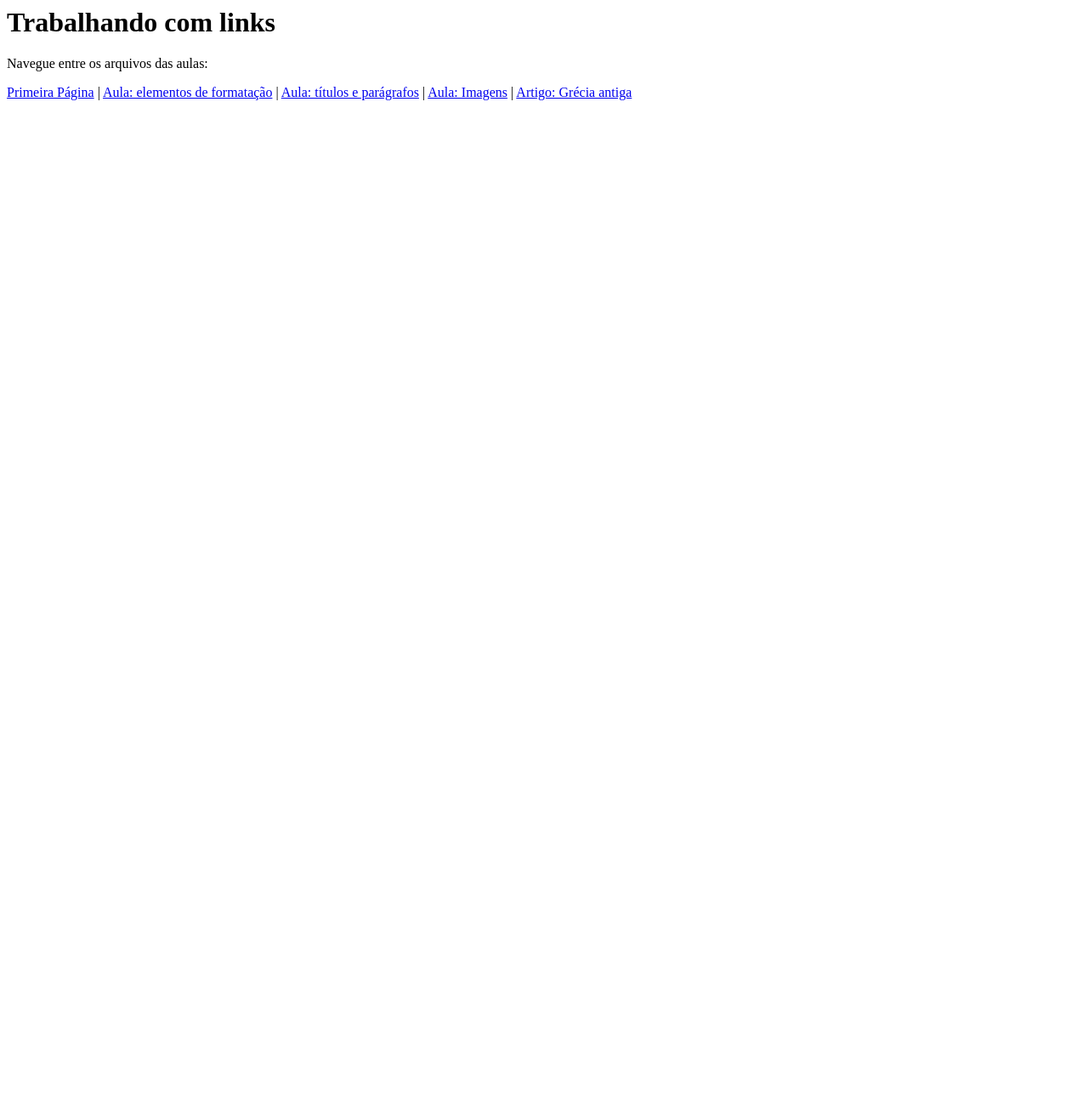
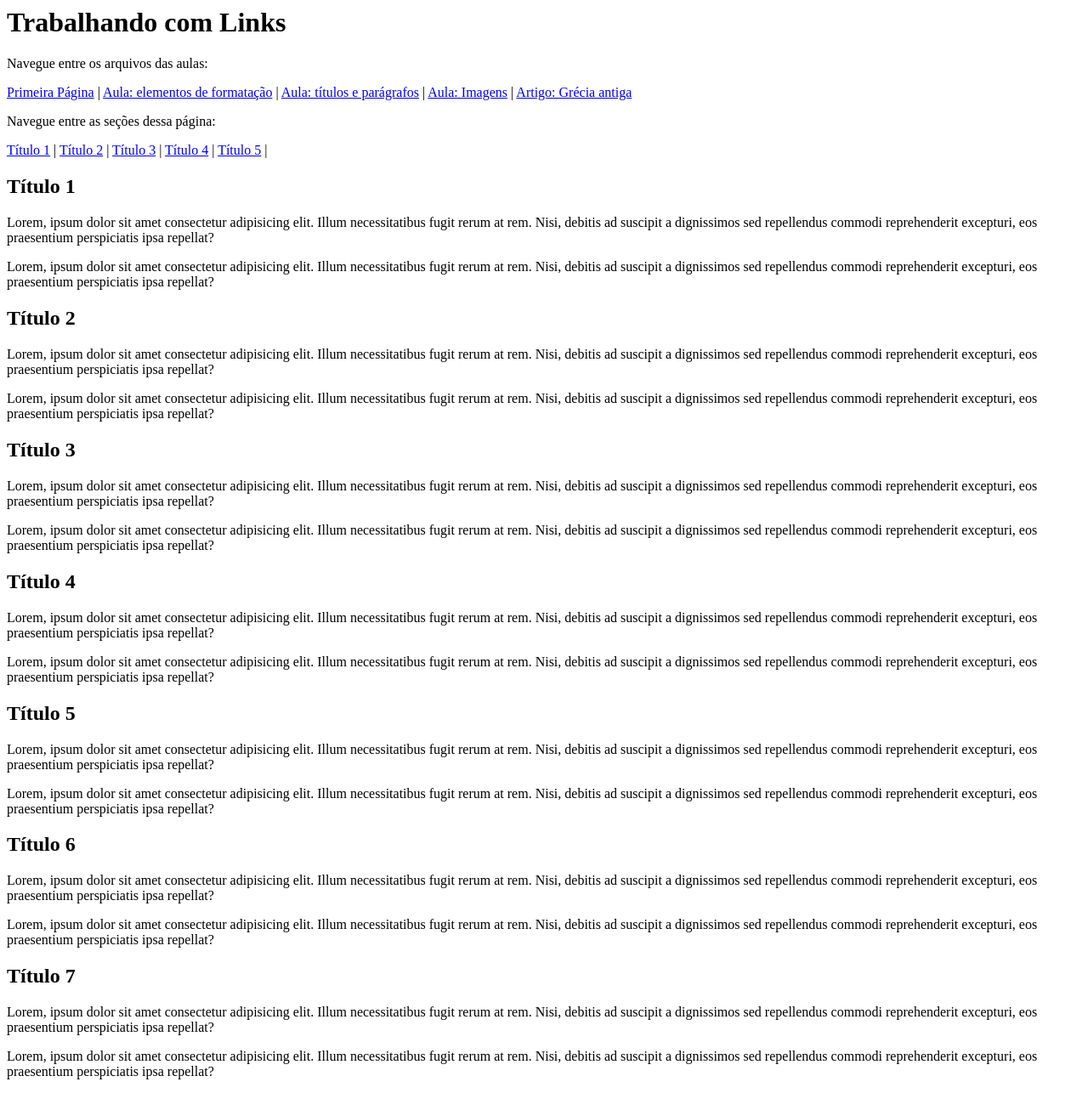
Before and after one commit to Brenopais/curso_onebitcode, a plain HTML site: page 03#Html5/FundamentosHtml/links/index.html in a window 1280 px wide. Shown: the whole page at 85% size. Before the commit the page ends 800 px from the top, so only its background shows below. Drawn offline with Linux system fonts and the light colour scheme.

Commit message:
Estudos Diarios

```diff
--- a/03#Html5/FundamentosHtml/links/index.html
+++ b/03#Html5/FundamentosHtml/links/index.html
@@ -1,18 +1,56 @@
 <html>
+
 <head>
-	<title>Trabalhando com links</title>
+    <title>Trabalhando com Links</title>
 </head>
 
 <body>
-	<h1>Trabalhando com links</h1>
+    <h1>Trabalhando com Links</h1>
 
-	<div>
-		<p>Navegue entre os arquivos das aulas:</p>
-    <a href="../index.html">Primeira Página</a> |
-    <a href="../formatacao/index.html">Aula: elementos de formatação</a> |
-    <a href="../titulos">Aula: títulos e parágrafos</a> |
-    <a href="../imagens/index.html">Aula: Imagens</a> |
-    <a href="../grecia">Artigo: Grécia antiga</a>
-	</div>
+    <div>
+        <p>Navegue entre os arquivos das aulas:</p>
+        <a href="/">Primeira Página</a> |
+        <a href="/formatacao/index.html">Aula: elementos de formatação</a> |
+        <a href="/titulos/index.html">Aula: títulos e parágrafos</a> |
+        <a href="/imagens/index.html">Aula: Imagens</a> |
+        <a href="/grecia">Artigo: Grécia antiga</a>
+    </div>
+
+		<div>
+        <p>Navegue entre as seções dessa página:</p>
+        <a href="#titulo-1">Título 1</a> |
+        <a href="#titulo-2">Título 2</a> |
+        <a href="#titulo-3">Título 3</a> |
+        <a href="#titulo-4">Título 4</a> |
+        <a href="#titulo-5">Título 5</a> |
+    </div>
+
+    <h2 id="titulo-1">Título 1</h2>
+    <p>Lorem, ipsum dolor sit amet consectetur adipisicing elit. Illum necessitatibus fugit rerum at rem. Nisi, debitis ad suscipit a dignissimos sed repellendus commodi reprehenderit excepturi, eos praesentium perspiciatis ipsa repellat?</p>
+    <p>Lorem, ipsum dolor sit amet consectetur adipisicing elit. Illum necessitatibus fugit rerum at rem. Nisi, debitis ad suscipit a dignissimos sed repellendus commodi reprehenderit excepturi, eos praesentium perspiciatis ipsa repellat?</p>
+
+    <h2 id="titulo-2">Título 2</h2>
+    <p>Lorem, ipsum dolor sit amet consectetur adipisicing elit. Illum necessitatibus fugit rerum at rem. Nisi, debitis ad suscipit a dignissimos sed repellendus commodi reprehenderit excepturi, eos praesentium perspiciatis ipsa repellat?</p>
+    <p>Lorem, ipsum dolor sit amet consectetur adipisicing elit. Illum necessitatibus fugit rerum at rem. Nisi, debitis ad suscipit a dignissimos sed repellendus commodi reprehenderit excepturi, eos praesentium perspiciatis ipsa repellat?</p>
+
+    <h2 id="titulo-3">Título 3</h2>
+    <p>Lorem, ipsum dolor sit amet consectetur adipisicing elit. Illum necessitatibus fugit rerum at rem. Nisi, debitis ad suscipit a dignissimos sed repellendus commodi reprehenderit excepturi, eos praesentium perspiciatis ipsa repellat?</p>
+    <p>Lorem, ipsum dolor sit amet consectetur adipisicing elit. Illum necessitatibus fugit rerum at rem. Nisi, debitis ad suscipit a dignissimos sed repellendus commodi reprehenderit excepturi, eos praesentium perspiciatis ipsa repellat?</p>
+
+    <h2 id="titulo-4">Título 4</h2>
+    <p>Lorem, ipsum dolor sit amet consectetur adipisicing elit. Illum necessitatibus fugit rerum at rem. Nisi, debitis ad suscipit a dignissimos sed repellendus commodi reprehenderit excepturi, eos praesentium perspiciatis ipsa repellat?</p>
+    <p>Lorem, ipsum dolor sit amet consectetur adipisicing elit. Illum necessitatibus fugit rerum at rem. Nisi, debitis ad suscipit a dignissimos sed repellendus commodi reprehenderit excepturi, eos praesentium perspiciatis ipsa repellat?</p>
+
+    <h2 id="titulo-5">Título 5</h2>
+    <p>Lorem, ipsum dolor sit amet consectetur adipisicing elit. Illum necessitatibus fugit rerum at rem. Nisi, debitis ad suscipit a dignissimos sed repellendus commodi reprehenderit excepturi, eos praesentium perspiciatis ipsa repellat?</p>
+    <p>Lorem, ipsum dolor sit amet consectetur adipisicing elit. Illum necessitatibus fugit rerum at rem. Nisi, debitis ad suscipit a dignissimos sed repellendus commodi reprehenderit excepturi, eos praesentium perspiciatis ipsa repellat?</p>
+
+    <h2 id="titulo-6">Título 6</h2>
+    <p>Lorem, ipsum dolor sit amet consectetur adipisicing elit. Illum necessitatibus fugit rerum at rem. Nisi, debitis ad suscipit a dignissimos sed repellendus commodi reprehenderit excepturi, eos praesentium perspiciatis ipsa repellat?</p>
+    <p>Lorem, ipsum dolor sit amet consectetur adipisicing elit. Illum necessitatibus fugit rerum at rem. Nisi, debitis ad suscipit a dignissimos sed repellendus commodi reprehenderit excepturi, eos praesentium perspiciatis ipsa repellat?</p>
+
+    <h2 id="titulo-7">Título 7</h2>
+    <p>Lorem, ipsum dolor sit amet consectetur adipisicing elit. Illum necessitatibus fugit rerum at rem. Nisi, debitis ad suscipit a dignissimos sed repellendus commodi reprehenderit excepturi, eos praesentium perspiciatis ipsa repellat?</p>
+    <p>Lorem, ipsum dolor sit amet consectetur adipisicing elit. Illum necessitatibus fugit rerum at rem. Nisi, debitis ad suscipit a dignissimos sed repellendus commodi reprehenderit excepturi, eos praesentium perspiciatis ipsa repellat?</p>
 </body>
 </html>
```
